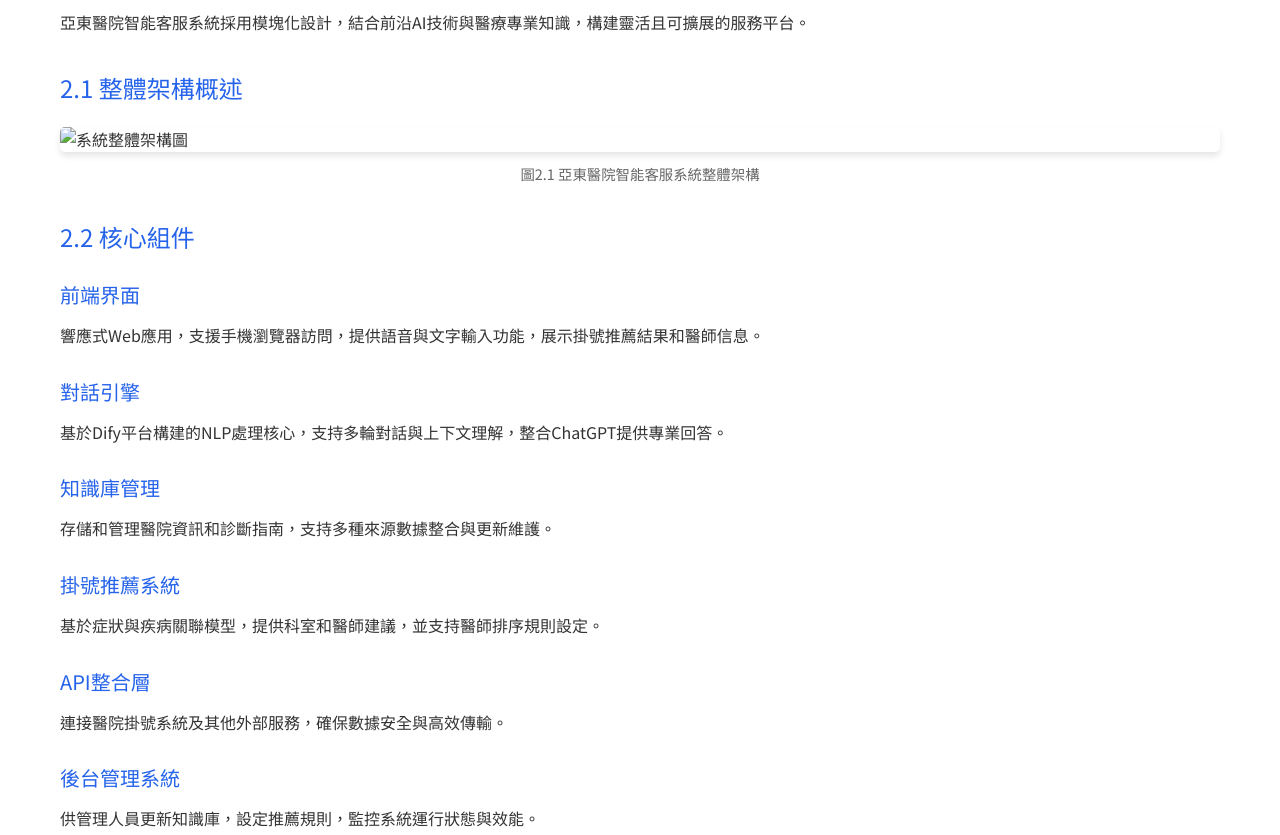
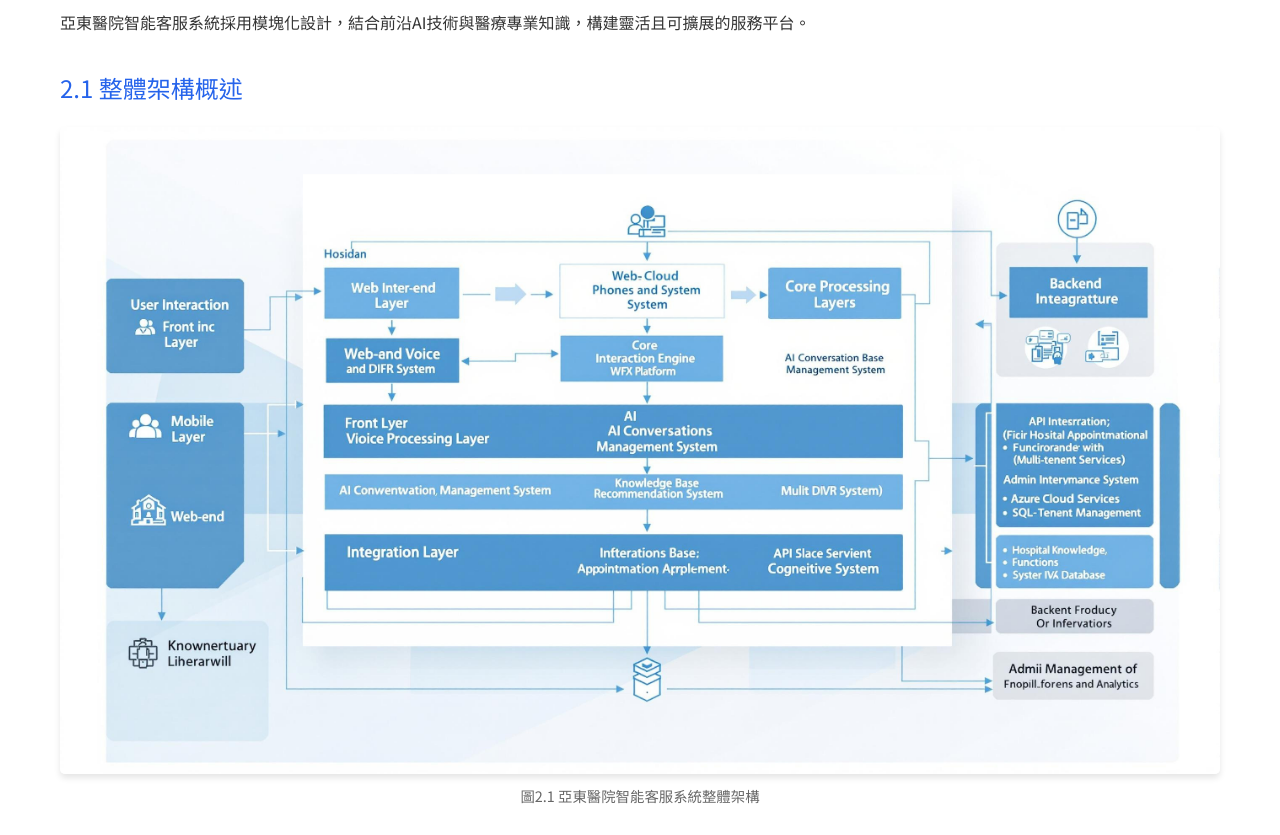
Before and after one commit to yangkaichun/chatbot, a plain HTML site: page proposal/index.html in a window 1280 px wide. Shown: the part 2560-3395 px from the top of the page. Drawn offline with nearby package versions, Linux system fonts and the light colour scheme.

Commit message:
Update index.html

```diff
--- a/proposal/index.html
+++ b/proposal/index.html
@@ -234,7 +234,7 @@
             <p>亞東醫院智能客服系統採用模塊化設計，結合前沿AI技術與醫療專業知識，構建靈活且可擴展的服務平台。</p>
 
             <h3>2.1 整體架構概述</h3>
-            <img src=".img/SystemAchve.jpg" alt="系統整體架構圖">
+            <img src="./img/SystemAchve.jpg" alt="系統整體架構圖">
             <p class="caption">圖2.1 亞東醫院智能客服系統整體架構</p>
 
             <h3>2.2 核心組件</h3>
```
